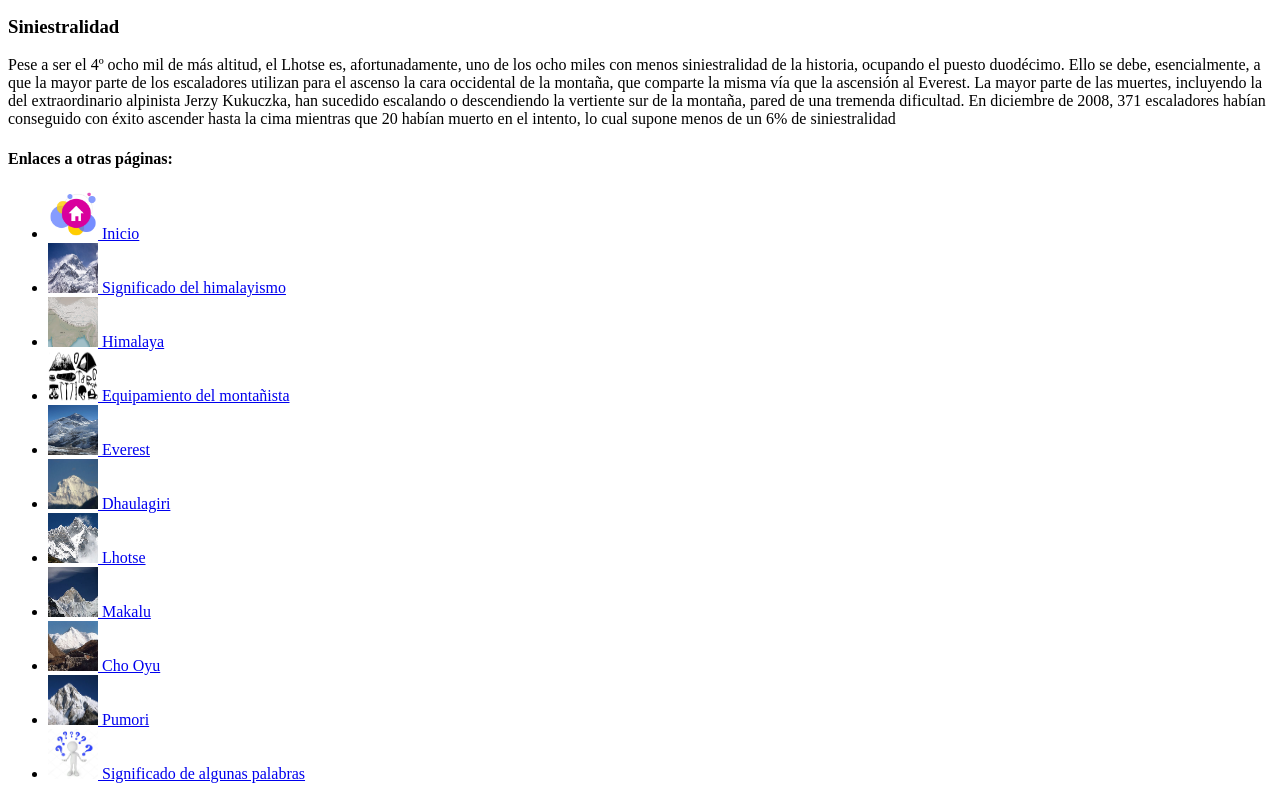
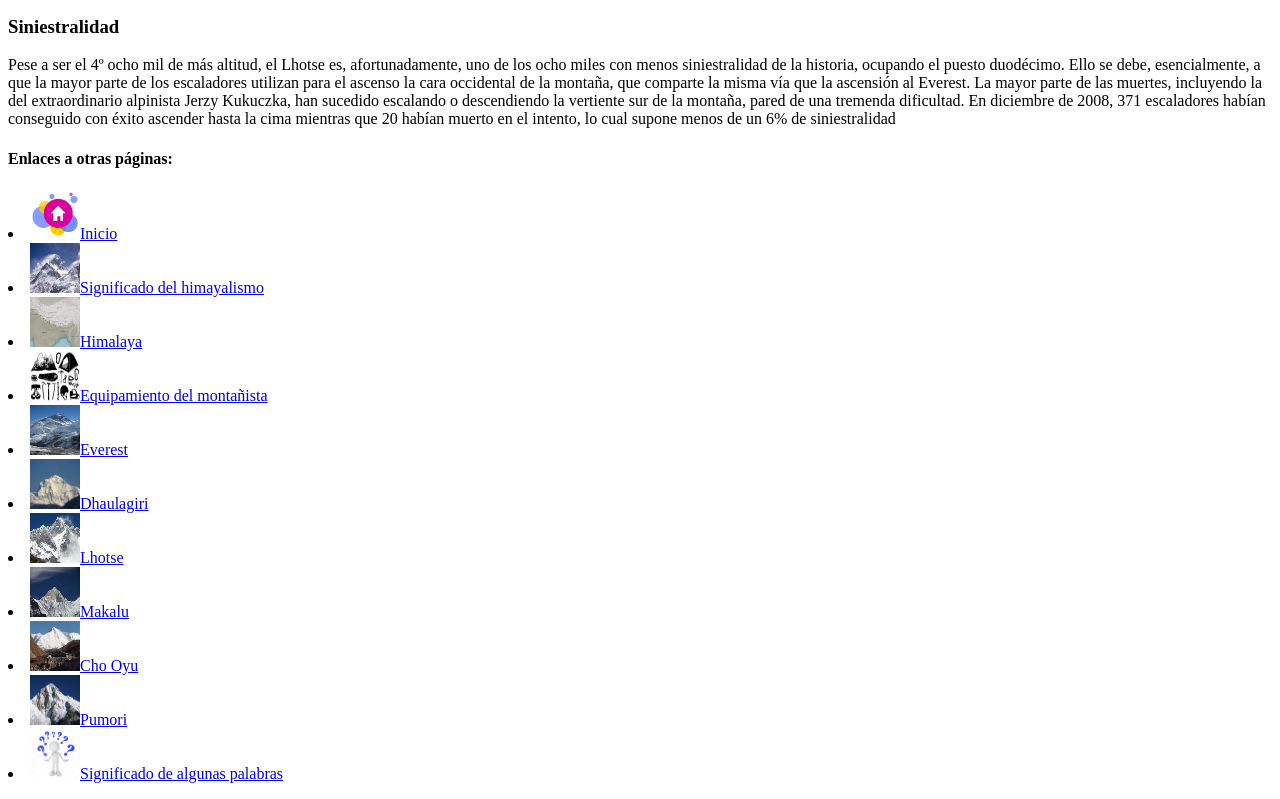
Before and after one commit to luciafb/himalayismo, a plain HTML site: page html/lhotse.html in a window 1280 px wide. Shown: the part 573-1372 px from the top of the page. Drawn offline with Linux system fonts and the light colour scheme.

Commit message:
Update lhotse.html
fghjkl

```diff
--- a/html/lhotse.html
+++ b/html/lhotse.html
@@ -18,19 +18,18 @@
 <h3>Siniestralidad</h3>
 <p>Pese a ser el 4º ocho mil de más altitud, el Lhotse es, afortunadamente, uno de los ocho miles con menos siniestralidad de la historia, ocupando el puesto duodécimo. Ello se debe, esencialmente, a que la mayor parte de los escaladores utilizan para el ascenso la cara occidental de la montaña, que comparte la misma vía que la ascensión al Everest. La mayor parte de las muertes, incluyendo la del extraordinario alpinista Jerzy Kukuczka, han sucedido escalando o descendiendo la vertiente sur de la montaña, pared de una tremenda dificultad. En diciembre de 2008, 371 escaladores habían conseguido con éxito ascender hasta la cima mientras que 20 habían muerto en el intento, lo cual supone menos de un 6% de siniestralidad</p>
 <h4>Enlaces a otras páginas:</h4>
-<ul>
-<Li> <a  href = ' ../index.html '> <img  src = ' ../figuras/inicio.png '  width = ' 50 '  height = ' 50 '> Inicio </a> </li>
-<Li> <a  href = ' significado.html '> <img  src = ' ../figuras/significado.jpg '  width = ' 50 '  height = ' 50 '> Significado del himalayismo </a> </li>
-<Li> <a  href = ' himalaya.html '> <img  src = ' ../figuras/himalaya.jpg '  width = ' 50 '  height = ' 50 '> Himalaya </a> </li>
-<Li> <a  href = ' equipo.html '> <img  src = ' ../figuras/equipo.jpg '  width = ' 50 '  height = ' 50 '> Equipamiento del montañista </a> </li>
-<Li> <a  href = ' everest.html '> <img  src = ' ../figuras/everest.jpg '  width = ' 50 '  height = ' 50 '> Everest </a> </li>
-<Li> <a  href = ' dhaulagiri.html '> <img  src = ' ../figuras/dhaulagiri.jpg '  width = ' 50 '  height = ' 50 '> Dhaulagiri </a> </li>
-<Li> <a  href = ' lhotse.html '> <img  src = ' ../figuras/lhotse.jpg '  width = ' 50 '  height = ' 50 '> Lhotse </a> </li>
-<Li> <a  href = ' makalu.html '> <img  src = ' ../figuras/makalu.jpg '  width = ' 50 '  height = ' 50 '> Makalu </a> </li>
-<Li> <a  href = ' chooyu.html '> <img  src = ' ../figuras/chooyu.jpg '  width = ' 50 '  height = ' 50 '> Cho Oyu </a> </li>
-<Li> <a  href = ' pumori.html '> <img  src = ' ../figuras/pumori.jpg '  width = ' 50 '  height = ' 50 '> Pumori </a> </li>
-<Li> <a  href = ' palabras.html '> <img  src = ' ../figuras/palabras.jpg '  width = ' 50 '  height = ' 50 '> Significado de algunas palabras </a> </li>
 
+<li><a href='../index.html'><img src='../figuras/inicio.png' width='50' height='50'>Inicio</a></li>
+<li><a href='significado.html'><img src='../figuras/significado.jpg' width='50' height='50'>Significado del himayalismo</a></li>
+<li><a href='himalaya.html'><img src='../figuras/himalaya.jpg' width='50' height='50'>Himalaya</a></li>
+<li><a href='equipo.html'><img src='../figuras/equipo.jpg' width='50' height='50'>Equipamiento del montañista</a></li>
+<li><a href='everest.html'><img src='../figuras/everest.jpg' width='50' height='50'>Everest</a></li>
+<li><a href='dhaulagiri.html'><img src='../figuras/dhaulagiri.jpg' width='50' height='50'>Dhaulagiri</a></li>
+<li><a href='lhotse.html'><img src='../figuras/lhotse.jpg' width='50' height='50'>Lhotse</a></li>
+<li><a href='makalu.html'><img src='../figuras/makalu.jpg' width='50' height='50'>Makalu</a></li>
+<li><a href='chooyu.html'><img src='../figuras/chooyu.jpg' width='50' height='50'>Cho Oyu</a></li>
+<li><a href='pumori.html'><img src='../figuras/pumori.jpg' width='50' height='50'>Pumori</a></li>
+<li><a href='palabras.html'><img src='../figuras/palabras.jpg' width='50' height='50'>Significado de algunas palabras</a></li>
 </ul>
 </body>
 </html>
```
